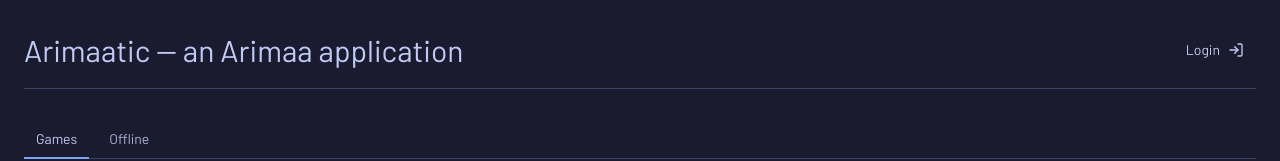
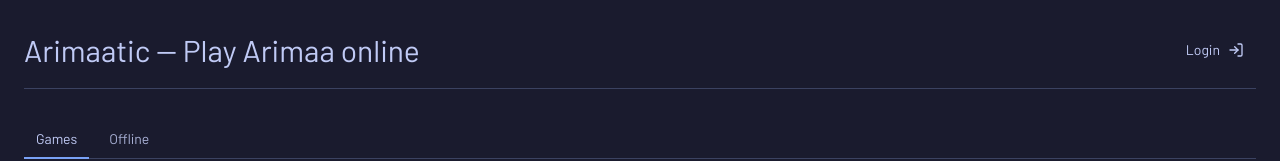
Before and after one commit to hmcbraida/arimaa-js, a React (Vite) app: page /preferences in a window 1280 px wide. Shown: the top 161 px of the page. Built offline with nearby package versions, Linux system fonts and the light colour scheme; no server answers.

Commit message:
Changed some text

```diff
--- a/src/components/AppShell.tsx
+++ b/src/components/AppShell.tsx
@@ -33,7 +33,7 @@
       <div className="mx-auto flex max-w-7xl flex-col gap-8">
         <header className="flex items-center justify-between border-b border-tn-border pb-5">
           <h1 className="text-3xl text-tn-fg">
-            Arimaatic -- an Arimaa application
+            Arimaatic -- Play Arimaa online
           </h1>
           <UserMenu />
         </header>
```
